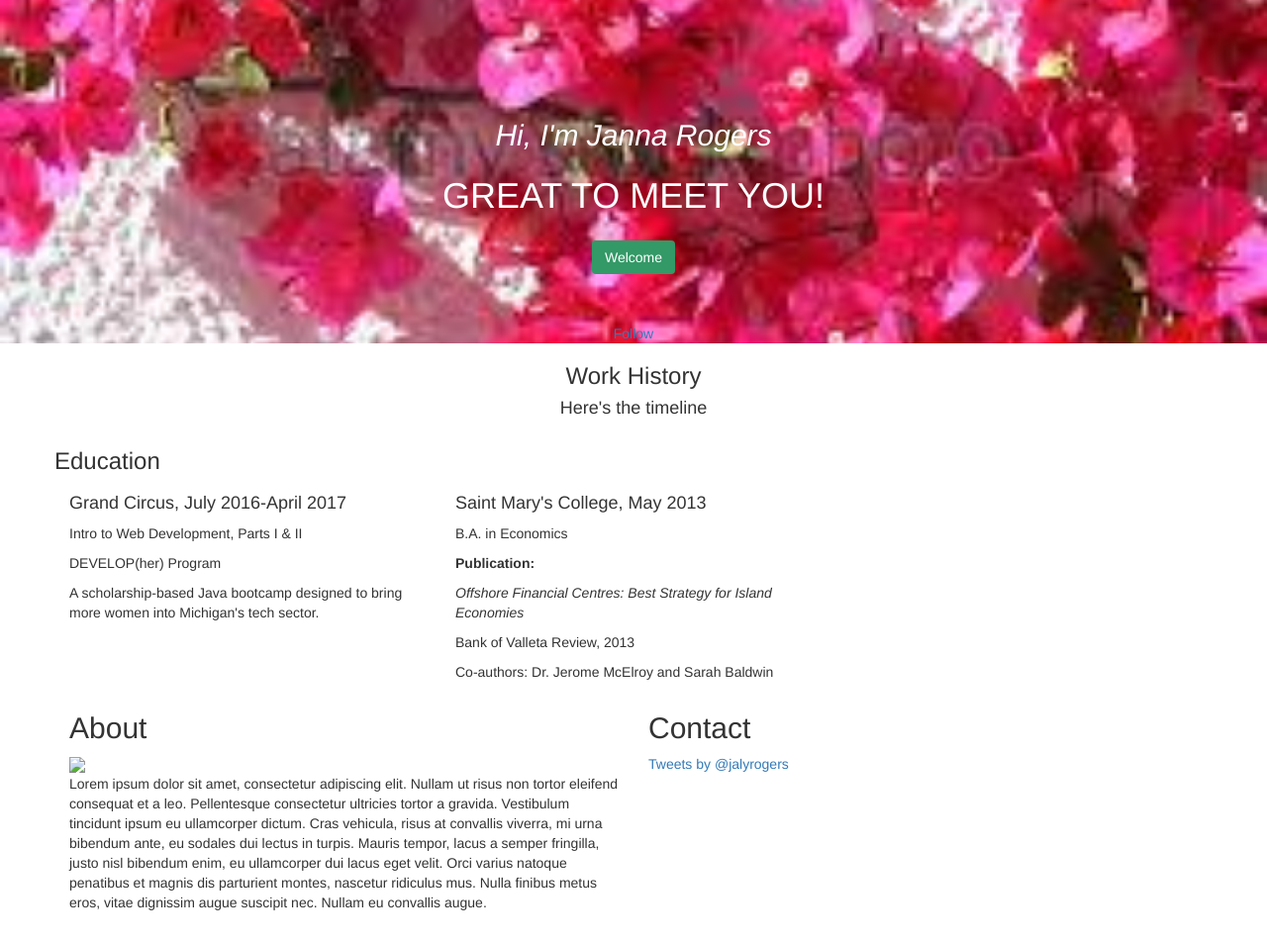
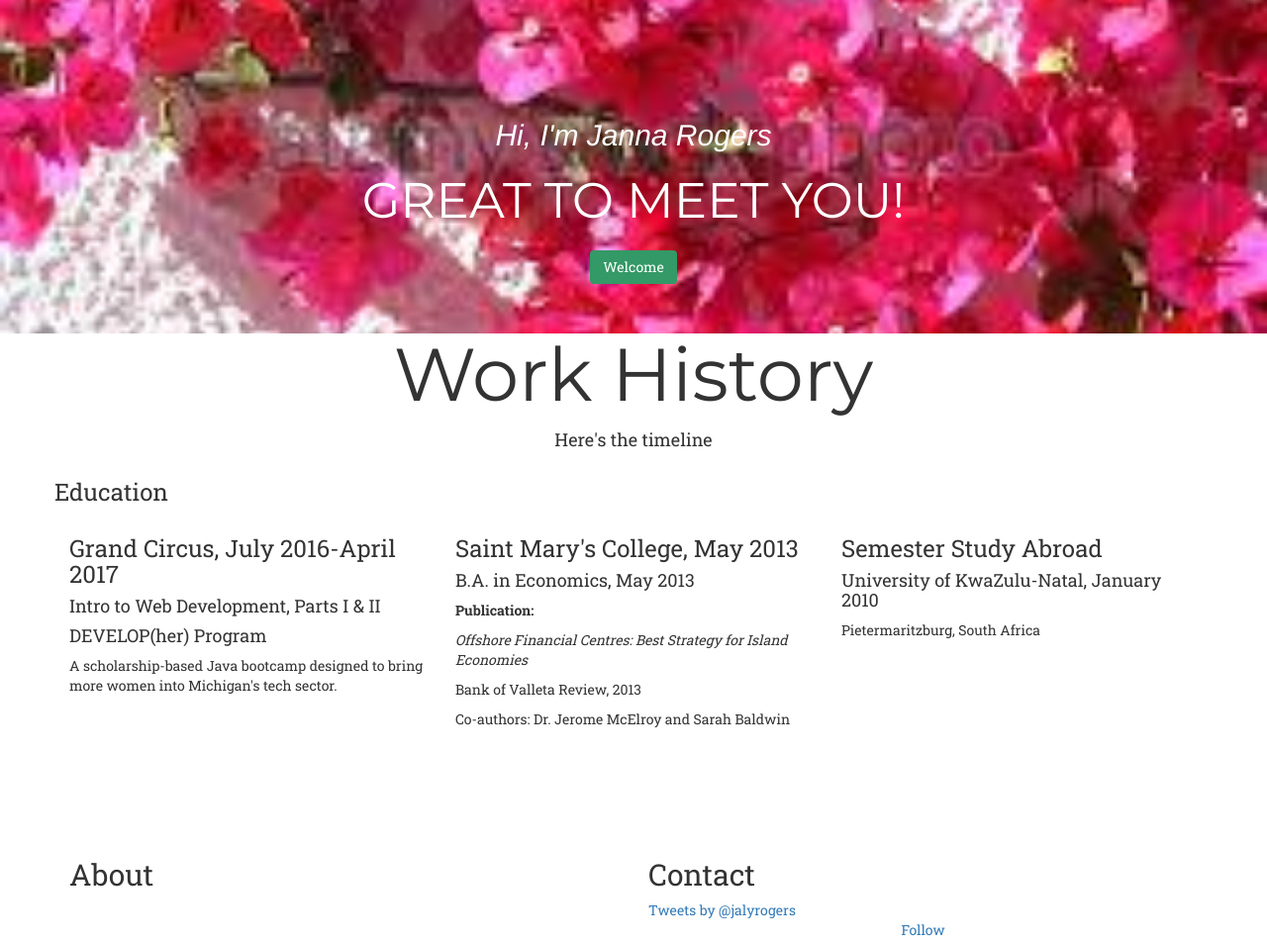
Before and after one commit to jannalrgrs/Personal-Profile, a plain HTML site: page index.html in a window 1280 px wide. Shown: the top 953 px of the page at 99% size. Before the commit the page ends 932 px from the top, so only its background shows below. Drawn offline with nearby package versions, Linux system fonts and the light colour scheme; a web font is replaced by a local one.

Commit message:
Fixed text styling

```diff
--- a/index.html
+++ b/index.html
@@ -2,32 +2,34 @@
 <html>
 <head>
 	<title>Janna Rogers</title>
+<link rel="stylesheet" type="text/css" href="style.css">
 <link rel="stylesheet" href="https://maxcdn.bootstrapcdn.com/bootstrap/3.3.7/css/bootstrap.min.css">
-<link rel="stylesheet" type="text/css" href="style.css">
+
+<!-- Fonts -->
+<link href="https://fonts.googleapis.com/css?family=Montserrat:400,700" rel="stylesheet" type="text/css">
+<link href="https://fonts.googleapis.com/css?family=Kaushan+Script" rel="stylesheet" type="text/css">
+<link href="https://fonts.googleapis.com/css?family=Droid+Serif:400,700,400italic,700italic" rel="stylesheet" type="text/css">
+<link href="https://fonts.googleapis.com/css?family=Roboto+Slab:400,100,300,700" rel="stylesheet" type="text/css">
+
+<!-- jQuery -->
 <link href="lightbox2-master/dist/css/lightbox.css" rel="stylesheet">
 <link rel="stylesheet" href="fullPage.js-master/jquery.fullPage.css">
 </head>
-<body>
 
 <body>
+<!-- Introduction- Need to add Navbar -->
 	<center><header>
 	<div class="container">
 		<div class="intro-text">
 			<div class="intro-lead-text"><h2>Hi, I'm Janna Rogers</h2></div>
-			<div class="intro-heading"><h1>GREAT TO MEET YOU!</h1></div>
-
+			<div class="intro-heading">GREAT TO MEET YOU!</div>
 		<a href="#history" class="page-scroll btn btn-xl">Welcome</a>
 		</div>
 
-		<a class="twitter-follow-button"
-  		   href="https://twitter.com/jalyrogers"
-  		   data-size="large"
-  		   data-show-count="false"
-  		   data-show-screen-name="true">
-  		  Follow</a>
 	</div>
 	</center></header>
-	<!-- About Section -->
+
+	<!-- Work/ Education  History Section -->
 
 <section id="history">
 	<div class="container">
@@ -48,10 +50,10 @@
 
 					<div class="col-lg-4">
 						<div class="timeline-block">
-							<div class="timeline-sub-heading"><h4>Grand Circus, July 2016-April 2017</h4></div>
+							<div class="timeline-sub-heading"><h3>Grand Circus, July 2016-April 2017</h3></div>
 							<div class="timeline-detail">
-								<p>Intro to Web Development, Parts I & II</p>
-								<p>DEVELOP(her) Program</p>
+								<h4>Intro to Web Development, Parts I & II</h4>
+								<h4>DEVELOP(her) Program</h4>
 							</div>
 								<div class=timeline-detail-base>
 								<p>A scholarship-based Java bootcamp designed to bring more women into Michigan's tech sector.</p>
@@ -59,41 +61,45 @@
 					</div>
 					</div>
 					<div class="col-lg-4">
-							<div class="timeline-sub-heading"><h4>Saint Mary's College, May 2013</h4></div>
+							<div class="timeline-sub-heading"><h3>Saint Mary's College, May 2013</h3></div>
 							<div class="timeline-detail">
-								<p>B.A. in Economics</p>
+								<h4>B.A. in Economics, May 2013</h4>
 								<p><b>Publication:</b></p>
 								<p><i>Offshore Financial Centres: Best Strategy for Island  Economies</i></p>
 								<div class="timeline-detail-base">
 									<p>Bank of Valleta Review, 2013</p>
 									<p>Co-authors: Dr. Jerome McElroy and Sarah Baldwin</p>
 								</div>
-
 							</div>
 					</div>
-				</div>
-			</div>
+					<div class="col-lg-4">
+							<div class="timeline-sub-heading"><h3>Semester Study Abroad</h3></div>
+							<div class="timeline-detail">
+								<h4>University of KwaZulu-Natal, January 2010</h4>
+								<p>Pietermaritzburg, South Africa</p>
+								<div class="timeline-detail-base"></div>
 
 
-
-
-
-
-			</div>
-
+						</div>
+					</div>
 
 		</div>
 
 	</div>
 
 </section>
+
+<!-- About/ Contact -->
+<section>
 	<div class="container">
 		<div class="row">
 			<div class="col-md-6">
 				<h2>About</h2>
-				<img src = "twitterProf.png">
+				<img src = "images/profile_img3.jpg">
 				<p>
-					Lorem ipsum dolor sit amet, consectetur adipiscing elit. Nullam ut risus non tortor eleifend consequat et a leo. Pellentesque consectetur ultricies tortor a gravida. Vestibulum tincidunt ipsum eu ullamcorper dictum. Cras vehicula, risus at convallis viverra, mi urna bibendum ante, eu sodales dui lectus in turpis. Mauris tempor, lacus a semper fringilla, justo nisl bibendum enim, eu ullamcorper dui lacus eget velit. Orci varius natoque penatibus et magnis dis parturient montes, nascetur ridiculus mus. Nulla finibus metus eros, vitae dignissim augue suscipit nec. Nullam eu convallis augue.
+					Janna Rogers is a Java Developer with a special interest in the intersection between the User's Experience, Business Needs, and the Technology available. When not cracking code, you can find
+					her exploring Detroit's gems via bicycle along with her dog, Hazel Nuts.
+
 				</p>
 			</div>
 			<div class="col-md-6">
@@ -106,11 +112,18 @@
   						href="https://twitter.com/jalyrogers">Tweets by @jalyrogers</a>
 
 
+					<center><a class="twitter-follow-button"
+  		 		       href="https://twitter.com/jalyrogers"
+  		  			   data-size="large"
+  		               data-show-count="false"
+  		               data-show-screen-name="true">
+  		               Follow</a></center>
 
 
 			</div>
 		</div>
 	</div>
+	</section>
 
 
 
--- a/style.css
+++ b/style.css
@@ -17,22 +17,58 @@ header .intro-text{
 header .intro-text .intro-lead-text{
 	font-family:  "Droid Serif","Helvetica Neue",Helvetica,Arial,sans-serif;
 	font-style: italic;
-	font-size: 22px;
 	line-height: 22px; /*space in between paragraph lines*/
 	margin-bottom: 25px;
 }
-header .intro-text .intro-heading{
+header .intro-heading{
 	font-family: "Montserrat","Helvetica Neue",Helvetica,Arial,sans-serif;
-	font-weight: 600; /*font boldness*/
+	font-weight: 100px; /*font boldness*/
 	font-size: 50px;
 	line-height: 50px;
 	margin-bottom: 25px;
 
 }
+.btn{
+	display: inline-block;
+	white-space: nowrap;
+}
+/*Header "Welcome" button*/
 .btn-xl{
 	color: #ffffff;
 	background-color: #339966;
+	font-size: 18px;
+	padding: 10px 20px;
 
 
 }
+.col-md-6 {
+ 	position: relative;
+ 	padding:100px 0 50px 0;
+ 	}
+ 	/*Profile IMG*/
+ .col-md-6 img {
+ 	width: 350px;
+ 	height: 300px;
+ 	border-radius: 50%;
+ 	display: block;
+ 	margin: auto;
+ 	padding: 50px;
+ }
+ .container{
+ 	padding-left:15px;
+ 	padding-right: 15px;
+ 	margin-left: auto;
+ 	margin-right: auto;
+ 	font-family: "Roboto Slab","Helvetica Neue",Helvetica,Arial,sans-serif;
+ }
+ section h3.sect-heading{
+ 	font-size: 75px;
+ 	margin-top: 0px;
+ 	margin-bottom: 15px;
+ 	font-weight: 500px;
+ 	font-family: "Montserrat","Helvetica Neue",Helvetica,Arial,sans-serif;
+ }
+
+ }
+
 }
```
Also changed, not shown: images/profile_img3.jpg (added).
